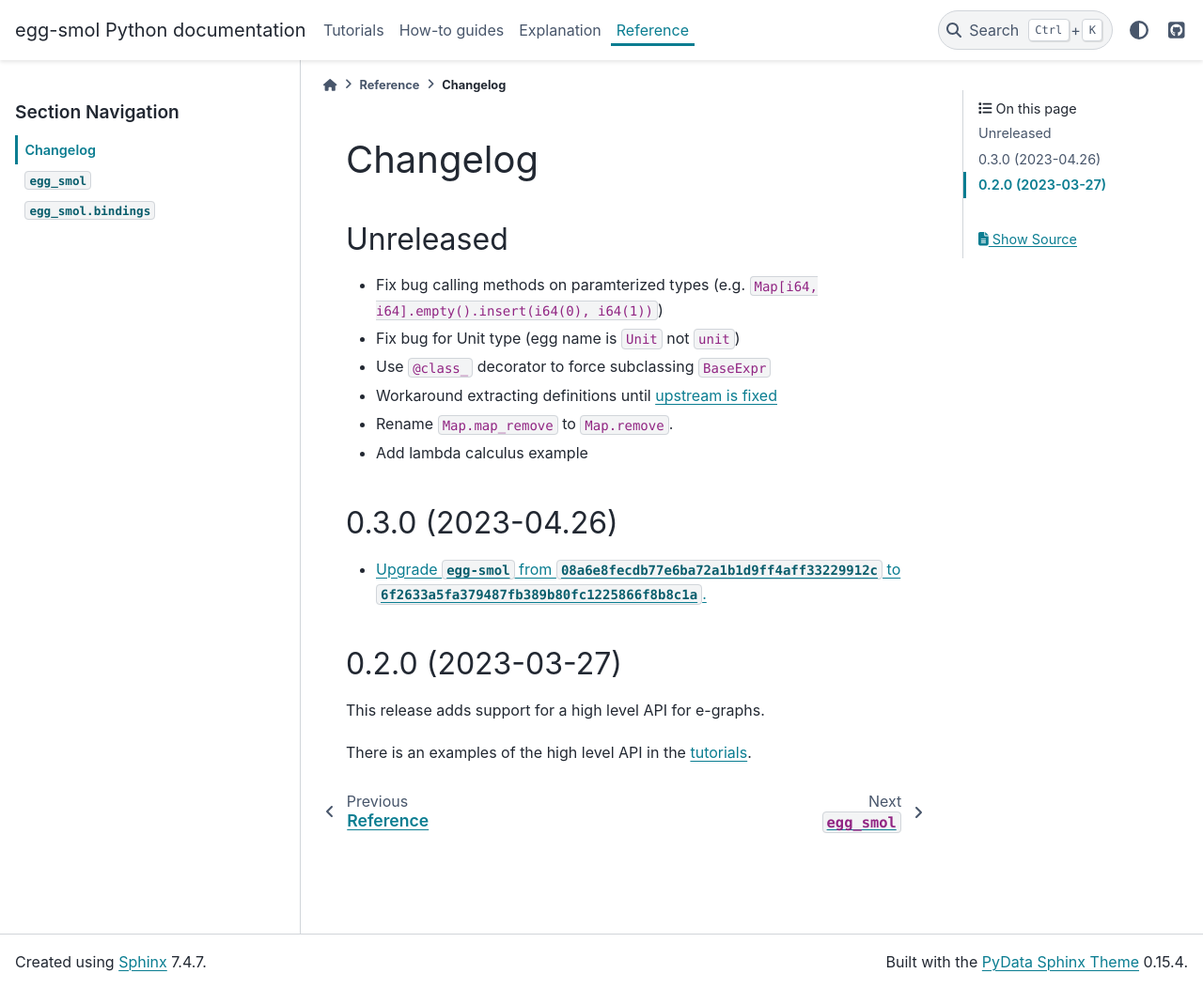
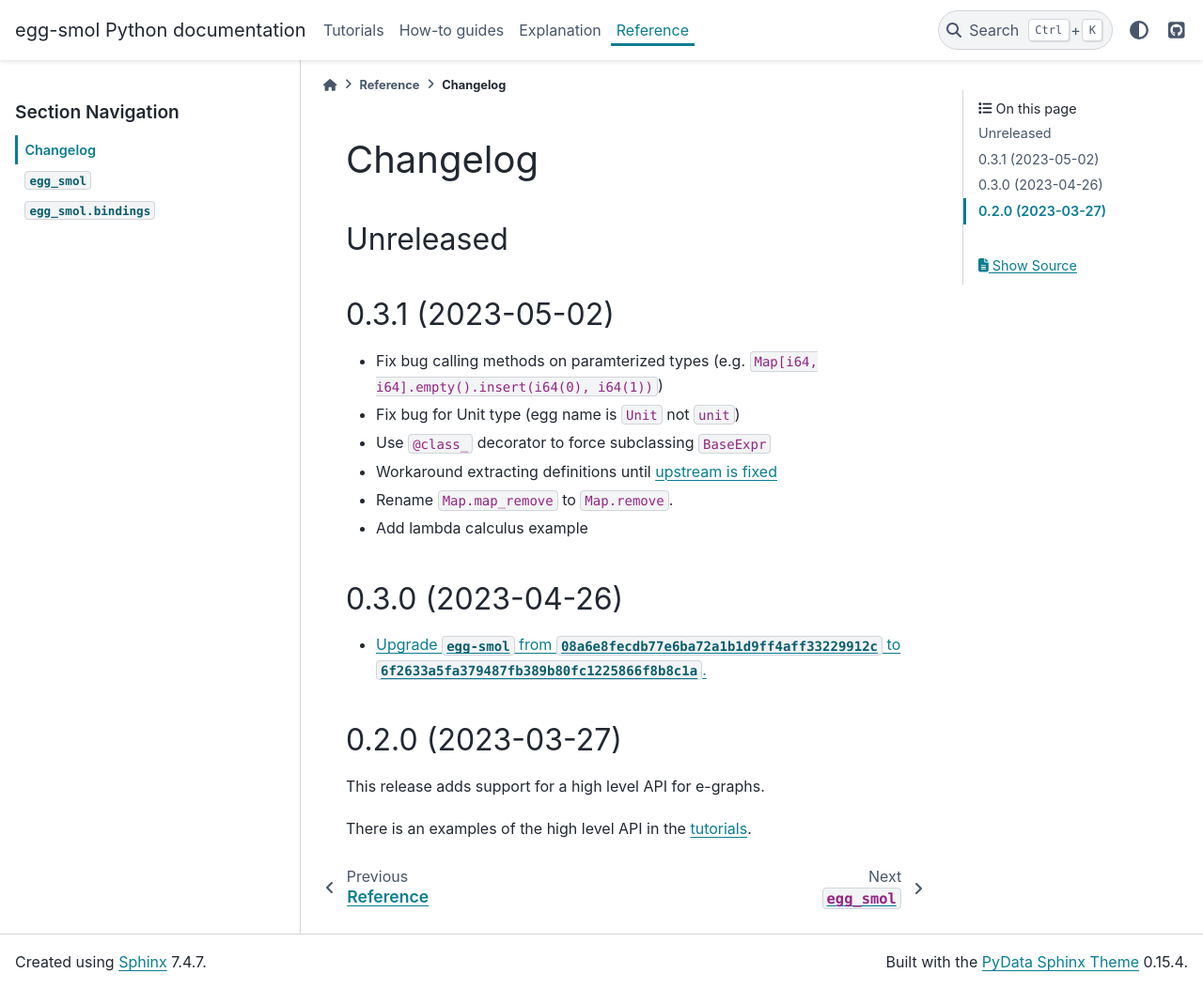
Before and after one commit to egraphs-good/egglog-python, a Sphinx documentation site: the page built from docs/changelog.md, in a window 1280 px wide and 1053 px high. Shown: the whole window at 94% size. Built offline with Sphinx 7.4.7 and the PyData theme 0.15.4, drawn with Linux system fonts in a browser that asks for light colours; pages that are not in the unit, such as notebooks, are missing from menus.

Commit message:
Version 0.3.1

```diff
--- a/Cargo.toml
+++ b/Cargo.toml
@@ -1,6 +1,6 @@
 [package]
 name = "egg-smol-python"
-version = "0.3.0"
+version = "0.3.1"
 edition = "2021"
 
 # See more keys and their definitions at https://doc.rust-lang.org/cargo/reference/manifest.html
--- a/docs/changelog.md
+++ b/docs/changelog.md
@@ -1,6 +1,8 @@
 # Changelog
 
 ## Unreleased
+
+## 0.3.1 (2023-05-02)
 
 - Fix bug calling methods on paramterized types (e.g. `Map[i64, i64].empty().insert(i64(0), i64(1))`)
 - Fix bug for Unit type (egg name is `Unit` not `unit`)
@@ -9,7 +11,7 @@
 - Rename `Map.map_remove` to `Map.remove`.
 - Add lambda calculus example
 
-## 0.3.0 (2023-04.26)
+## 0.3.0 (2023-04-26)
 
 - [Upgrade `egg-smol` from `08a6e8fecdb77e6ba72a1b1d9ff4aff33229912c` to `6f2633a5fa379487fb389b80fc1225866f8b8c1a`.](https://github.com/metadsl/egg-smol-python/pull/14)
 
```
Also changed, not shown: 1 other file.
